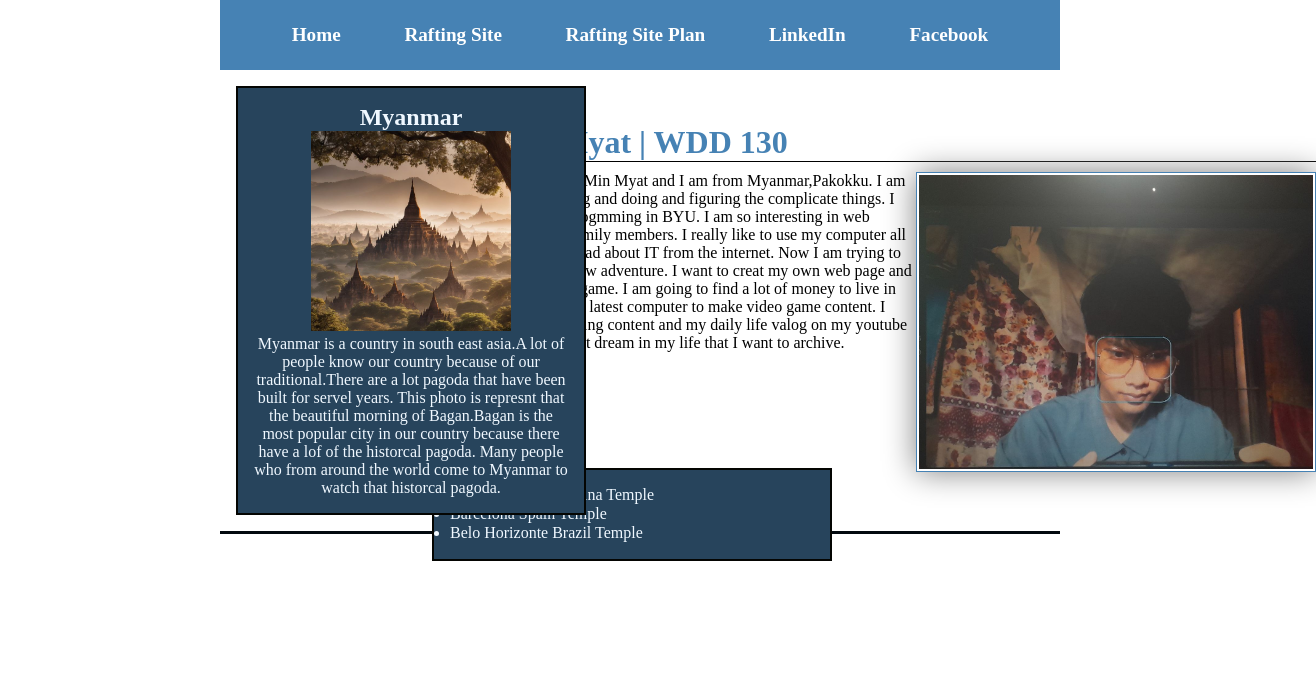
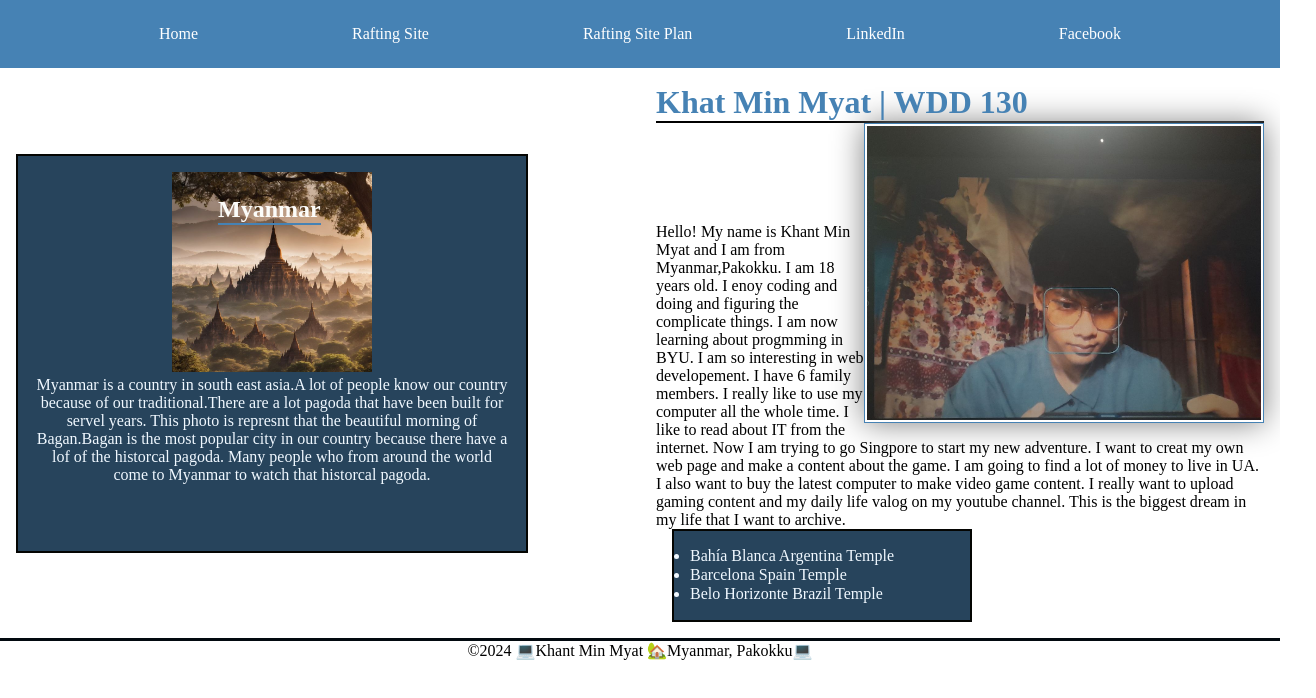
Before and after one commit to Khantminmyat/wdd130, a plain HTML site: page index.html in a window 1280 px wide. Shown: the whole page, 1316 px wide, since content can reach past the window. Drawn offline with Linux system fonts and the light colour scheme.

Commit message:
reupload

```diff
--- a/index.html
+++ b/index.html
@@ -22,20 +22,22 @@
             <main>
                 <h1>Khat Min Myat | WDD 130</h1>
                 <img src="images/profile.jpg" alt="My Profile Picture">
-                <p>Hello! My name is Khant Min Myat and I am from Myanmar,Pakokku. I am 18 years old. I enoy coding and doing and figuring the complicate things. I am now learning about progmming in BYU. I am so interesting in web developement. I have 6 family members. I really like to use my computer all the whole time. I like to read about IT from the internet. Now I am trying to go Singpore to start my new adventure. I want to creat my own web page and make a content about the game. I am going to find a lot of money to live in UA. I also want to buy the latest computer to make video game content. I really want to upload gaming content and my daily life valog on my youtube channel. This is the biggest dream in my life that I want to archive.</p>
+                <p class="bio">Hello! My name is Khant Min Myat and I am from Myanmar,Pakokku. I am 18 years old. I enoy coding and doing and figuring the complicate things. I am now learning about progmming in BYU. I am so interesting in web developement. I have 6 family members. I really like to use my computer all the whole time. I like to read about IT from the internet. Now I am trying to go Singpore to start my new adventure. I want to creat my own web page and make a content about the game. I am going to find a lot of money to live in UA. I also want to buy the latest computer to make video game content. I really want to upload gaming content and my daily life valog on my youtube channel. This is the biggest dream in my life that I want to archive.</p>
+                </p>
                 <ul class="box">
                     <li><a href="https://www.churchofjesuschrist.org/temples/details/barcelona-spain-temple?lang=enghttps://www.churchofjesuschrist.org/temples/details/bahia-blanca-argentina-temple?lang=eng" target="_blank">Bahía Blanca Argentina Temple</a></li>
                     <li><a href="https://www.churchofjesuschrist.org/temples/details/barcelona-spain-temple?lang=eng" target="_blank">Barcelona Spain Temple</a></li>
                     <li><a href="https://www.churchofjesuschrist.org/temples/details/belo-horizonte-brazil-temple?lang=eng" target="_blank">Belo Horizonte Brazil Temple</a></li>
                 </ul>
-
             </main>
-            <aside class="box2">
-                <h2>Myanmar</h2>
-                <img src="images/Myanmar.jpg" alt="Myanmar">
-                <p>Myanmar is a country in south east asia.A lot of people know our country because of our traditional.There are a lot pagoda that have been built for servel years.
-                    This photo is represnt that the beautiful morning of Bagan.Bagan is the most popular city in our country because there have a lof of the historcal pagoda.
-                    Many people who from around the world come to Myanmar to watch that historcal pagoda.</p>
+            <aside class="box boxmain">
+                <div class="bodymain">
+                    <h2>Myanmar</h2>
+                    <img src="images/Myanmar.jpg" alt="Myanmar">
+                    <p>Myanmar is a country in south east asia.A lot of people know our country because of our traditional.There are a lot pagoda that have been built for servel years.
+                        This photo is represnt that the beautiful morning of Bagan.Bagan is the most popular city in our country because there have a lof of the historcal pagoda.
+                        Many people who from around the world come to Myanmar to watch that historcal pagoda.</p>
+                </div>
             </aside>
         </div>
         <footer>
--- a/styles/styles.css
+++ b/styles/styles.css
@@ -9,6 +9,9 @@ nav a:hover{
     border-bottom-width: 1px;
 }
 nav{
+    display: flex;
+    justify-content: space-evenly;
+    align-items: center;
     background-color: steelblue;
     padding: 15px;
 }
@@ -20,6 +23,10 @@ nav a{
 }
 h1{
     color: steelblue;
+    border-bottom: 2px solid black;
+}
+.bio{
+    margin-top: 100px;
 }
 main img{
     border: 1px solid steelblue;
@@ -28,19 +35,22 @@ main img{
     height: 300px;
     box-shadow: 0 0 30px gray;
     float: right;
-    float: inline-end;
 }
 p{
     padding: 0px;
 }
 main{
-    width: 900px;
     position: relative;
+    grid-column: 2/3;
+    margin: 1rem;
 }
 aside{
     color: aliceblue;
     text-align: center;
-    width: 200px;
+    width: 20rem;
+    position: relative;
+    grid-column: 1/2;
+    grid-row: 1/2;
 }
 aside img{
     width: 200px;
@@ -53,25 +63,26 @@ footer{
 }
 /* Class Selecters */
 .box{
-    margin: 1rem;
+    margin-left: 1rem;
     border: 2px solid rgb(4, 5, 2);
     padding: 1rem;
     background-color: rgb(39, 68, 92);
-    width: 400px;
-    position: relative;
-    top: 100px;
+    width: 300px;
+}
+.boxmain{
+    width: 80%;
+    height: 70%;
 }
 .box h2 {
     position: absolute;
-    left: 160px;
-    top: 530px;
+    left: 200px;
+    top: 40px;
     color: rgb(252, 252, 249);
     border-bottom: 2px solid steelblue;
 }
 .box a{
     text-decoration: none;
     color: aliceblue;
-
 }
 .box a:hover{
     background-color: rgb(214, 187, 30);
@@ -80,48 +91,15 @@ footer{
     color: aliceblue;
     margin-bottom: 1px;
 }
-
-nav{
-    background-color: steelblue;
-    padding: 1rem;
-    display: flex;
-    justify-content: space-evenly;
-    align-items: center;
-}
-nav a {
-    display: block;
-    padding: 0.5rem;
-    text-decoration: none;
-    font-size: 1.2rem;
-    font-weight: 700;
-    color: #fff;
-}
-h1{
-    border-bottom: 1px solid black;
-    margin-bottom: 10px;
+header, footer{
+    max-width: 840px;
+    margin: 0 auto;
 }
 header, .grid, footer{
-    max-width: 840px;
-    margin: 0 auto;
+    max-width: 100%;
 }
 .grid{
     display: grid;
     align-items: center;
+    grid-template-columns: repeat(2,2fr);
 }
-main{
-    grid-column: 2;
-    margin: 1rem;
-    position: absolute;
-    left: 400px;
-}
-.box2 {
-    width: 20rem;
-    position: relative;
-    grid-column: 1;
-    grid-row: 1;
-    margin: 1rem;
-    border: 2px solid rgb(4, 5, 2);
-    padding: 1rem;
-    background-color: rgb(39, 68, 92);
-    width: 350px;
-}
```
